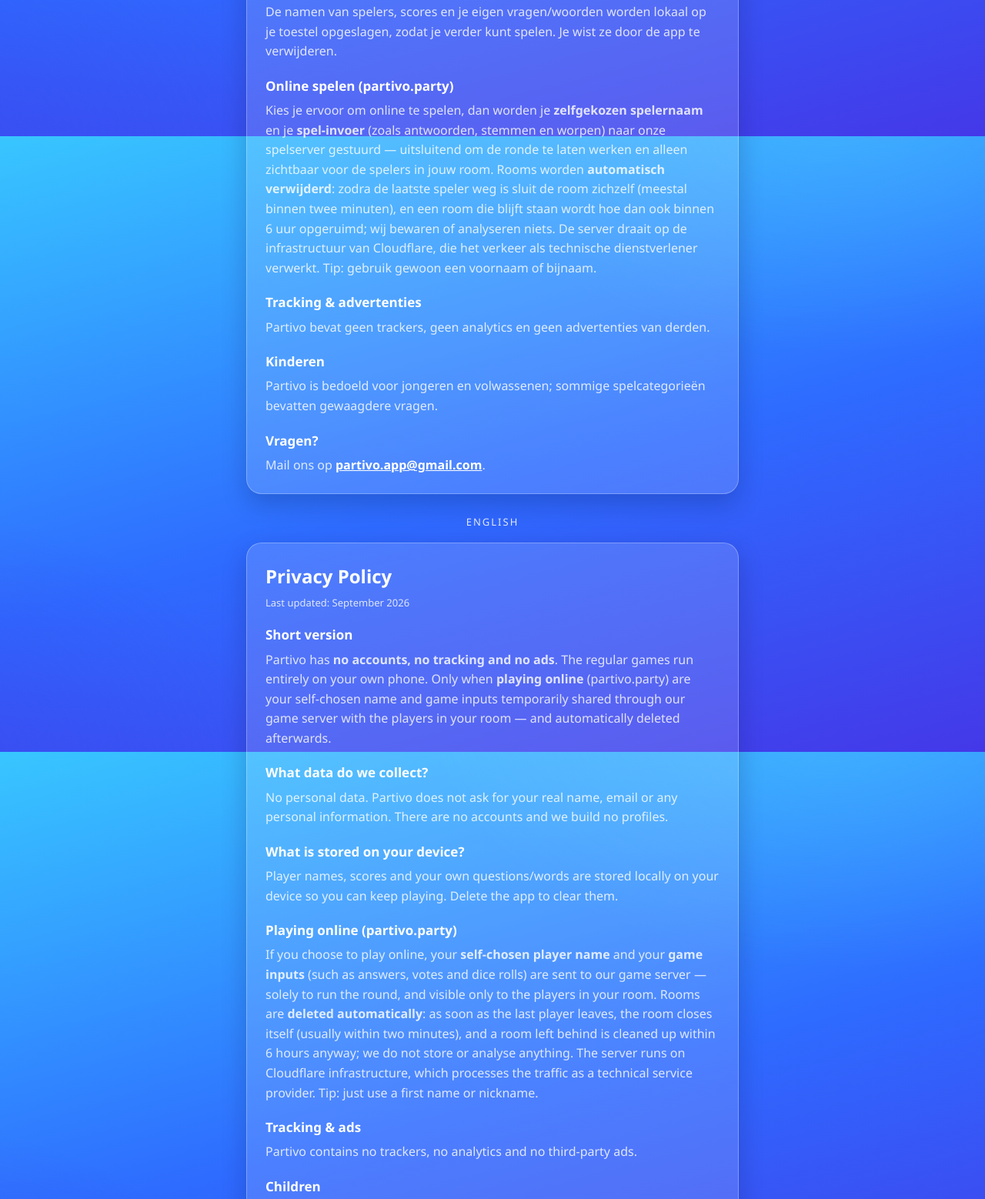
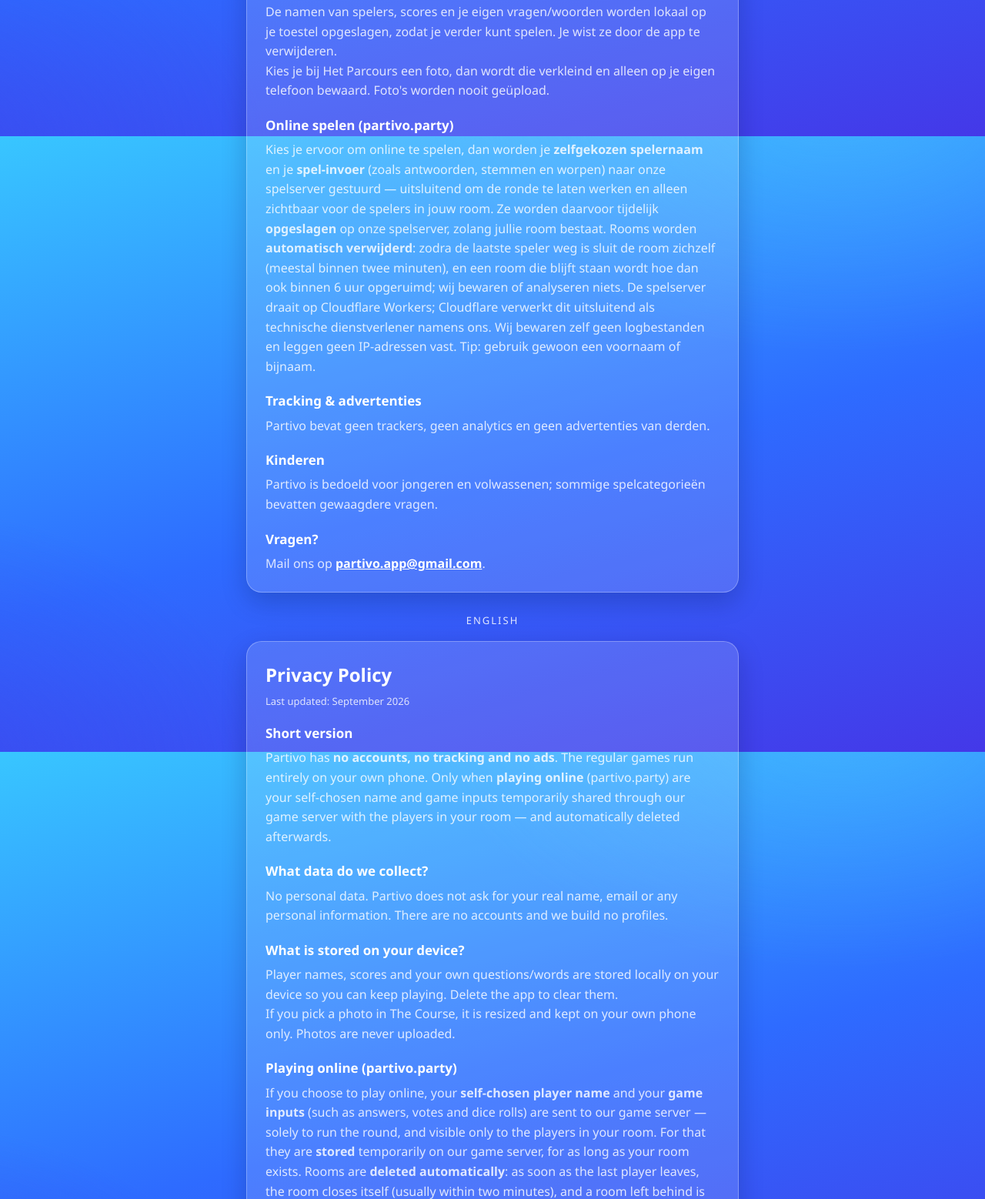
Before and after one commit to sgh9rph6hf-png/partivo-support, a plain HTML site: page privacy.html in a window 1280 px wide. Shown: the part 623-2181 px from the top of the page at 77% size. Drawn offline with Linux system fonts and the light colour scheme.

Commit message:
Privacy: expliciet dat spel-invoer tijdelijk wordt opgeslagen, Cloudflare bij naam, foto's van Het Parcours blijven lokaal
Sluit aan op het privacylabel in App Store Connect (Name + Gameplay Content, alleen App Functionality).

```diff
--- a/privacy.html
+++ b/privacy.html
@@ -48,9 +48,10 @@
 
     <h2>Wat wordt op je toestel bewaard?</h2>
     <p class="muted">De namen van spelers, scores en je eigen vragen/woorden worden lokaal op je toestel opgeslagen, zodat je verder kunt spelen. Je wist ze door de app te verwijderen.</p>
+    <p class="muted">Kies je bij Het Parcours een foto, dan wordt die verkleind en alleen op je eigen telefoon bewaard. Foto's worden nooit geüpload.</p>
 
     <h2>Online spelen (partivo.party)</h2>
-    <p class="muted">Kies je ervoor om online te spelen, dan worden je <strong>zelfgekozen spelernaam</strong> en je <strong>spel-invoer</strong> (zoals antwoorden, stemmen en worpen) naar onze spelserver gestuurd — uitsluitend om de ronde te laten werken en alleen zichtbaar voor de spelers in jouw room. Rooms worden <strong>automatisch verwijderd</strong>: zodra de laatste speler weg is sluit de room zichzelf (meestal binnen twee minuten), en een room die blijft staan wordt hoe dan ook binnen 6 uur opgeruimd; wij bewaren of analyseren niets. De server draait op de infrastructuur van Cloudflare, die het verkeer als technische dienstverlener verwerkt. Tip: gebruik gewoon een voornaam of bijnaam.</p>
+    <p class="muted">Kies je ervoor om online te spelen, dan worden je <strong>zelfgekozen spelernaam</strong> en je <strong>spel-invoer</strong> (zoals antwoorden, stemmen en worpen) naar onze spelserver gestuurd — uitsluitend om de ronde te laten werken en alleen zichtbaar voor de spelers in jouw room. Ze worden daarvoor tijdelijk <strong>opgeslagen</strong> op onze spelserver, zolang jullie room bestaat. Rooms worden <strong>automatisch verwijderd</strong>: zodra de laatste speler weg is sluit de room zichzelf (meestal binnen twee minuten), en een room die blijft staan wordt hoe dan ook binnen 6 uur opgeruimd; wij bewaren of analyseren niets. De spelserver draait op Cloudflare Workers; Cloudflare verwerkt dit uitsluitend als technische dienstverlener namens ons. Wij bewaren zelf geen logbestanden en leggen geen IP-adressen vast. Tip: gebruik gewoon een voornaam of bijnaam.</p>
 
     <h2>Tracking &amp; advertenties</h2>
     <p class="muted">Partivo bevat geen trackers, geen analytics en geen advertenties van derden.</p>
@@ -72,8 +73,9 @@
     <p class="muted">No personal data. Partivo does not ask for your real name, email or any personal information. There are no accounts and we build no profiles.</p>
     <h2>What is stored on your device?</h2>
     <p class="muted">Player names, scores and your own questions/words are stored locally on your device so you can keep playing. Delete the app to clear them.</p>
+    <p class="muted">If you pick a photo in The Course, it is resized and kept on your own phone only. Photos are never uploaded.</p>
     <h2>Playing online (partivo.party)</h2>
-    <p class="muted">If you choose to play online, your <strong>self-chosen player name</strong> and your <strong>game inputs</strong> (such as answers, votes and dice rolls) are sent to our game server — solely to run the round, and visible only to the players in your room. Rooms are <strong>deleted automatically</strong>: as soon as the last player leaves, the room closes itself (usually within two minutes), and a room left behind is cleaned up within 6 hours anyway; we do not store or analyse anything. The server runs on Cloudflare infrastructure, which processes the traffic as a technical service provider. Tip: just use a first name or nickname.</p>
+    <p class="muted">If you choose to play online, your <strong>self-chosen player name</strong> and your <strong>game inputs</strong> (such as answers, votes and dice rolls) are sent to our game server — solely to run the round, and visible only to the players in your room. For that they are <strong>stored</strong> temporarily on our game server, for as long as your room exists. Rooms are <strong>deleted automatically</strong>: as soon as the last player leaves, the room closes itself (usually within two minutes), and a room left behind is cleaned up within 6 hours anyway; we do not store or analyse anything. The game server runs on Cloudflare Workers; Cloudflare processes this solely as a technical service provider on our behalf. We keep no log files ourselves and do not record IP addresses. Tip: just use a first name or nickname.</p>
     <h2>Tracking &amp; ads</h2>
     <p class="muted">Partivo contains no trackers, no analytics and no third-party ads.</p>
     <h2>Children</h2>
```
